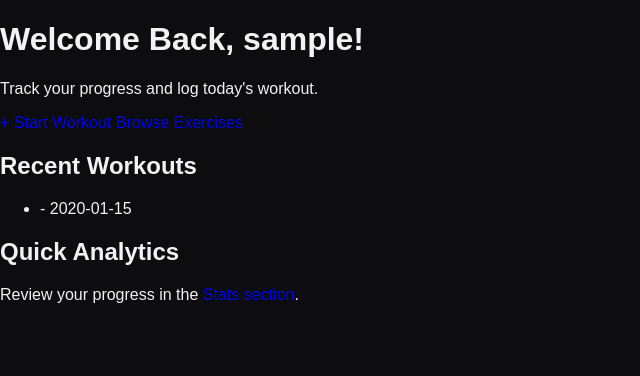
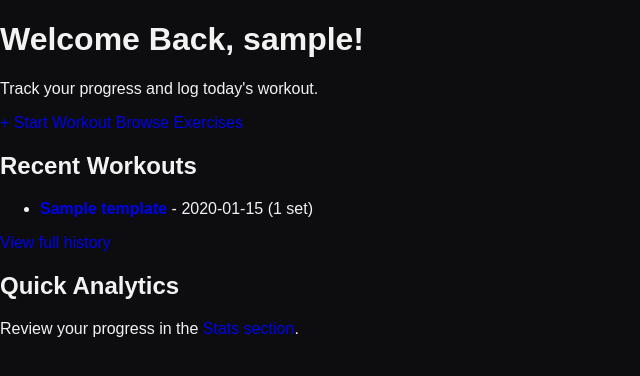
Before and after one commit to mchenrep/Gym-Logger-Web-App-CEN4090L, a Flask app: page / in a window 1280 px wide. Shown: the part 37-413 px from the top of the page, without its empty margins (0-640 px from the left). Run offline with Flask 3, Linux system fonts and the light colour scheme; a user stored in the database is signed in; tables that the repository leaves empty hold one stand-in row (values such as "Sample post").

Commit message:
updated index.html to show recent workouts (closes issue #24)

```diff
--- a/app/templates/index.html
+++ b/app/templates/index.html
@@ -12,17 +12,25 @@
     </div>
 </div>
 
+{% if current_user.is_authenticated %}
 <div class="dashboard-grid">
     <section class="card">
         <h2>Recent Workouts</h2>
         {% if recent_workouts %}
             <ul>
                 {% for workout in recent_workouts %}
-                    <li><strong>{{ workout.title }}</strong> - {{ workout.date.strftime('%Y-%m-%d') }}</li>
+                    <li>
+                        <a href="{{ url_for('workouts.view_workout', workout_id=workout.id) }}">
+                            <strong>{{ workout.template.name if workout.template else 'Freestyle workout' }}</strong>
+                        </a>
+                        - {{ workout.date.strftime('%Y-%m-%d') }}
+                        ({{ workout.sets|length }} set{{ '' if workout.sets|length == 1 else 's' }})
+                    </li>
                 {% endfor %}
             </ul>
+            <p><a href="{{ url_for('workouts.history') }}">View full history</a></p>
         {% else %}
-            <p>No recent activity found.</p>
+            <p>No workouts yet. Start your first one above!</p>
         {% endif %}
     </section>
 
@@ -31,4 +39,5 @@
         <p>Review your progress in the <a href="{{ url_for('workouts.stats') }}">Stats section</a>.</p>
     </section>
 </div>
+{% endif %}
 {% endblock %}
```
